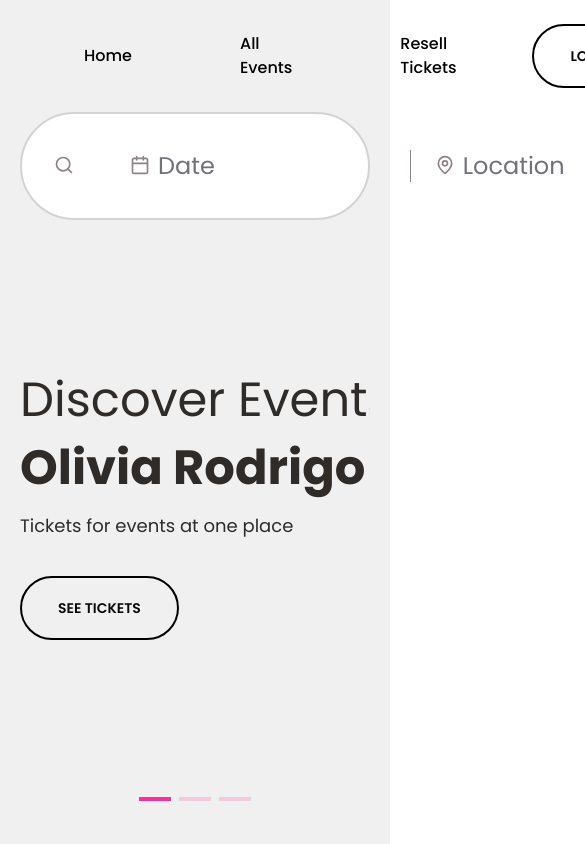
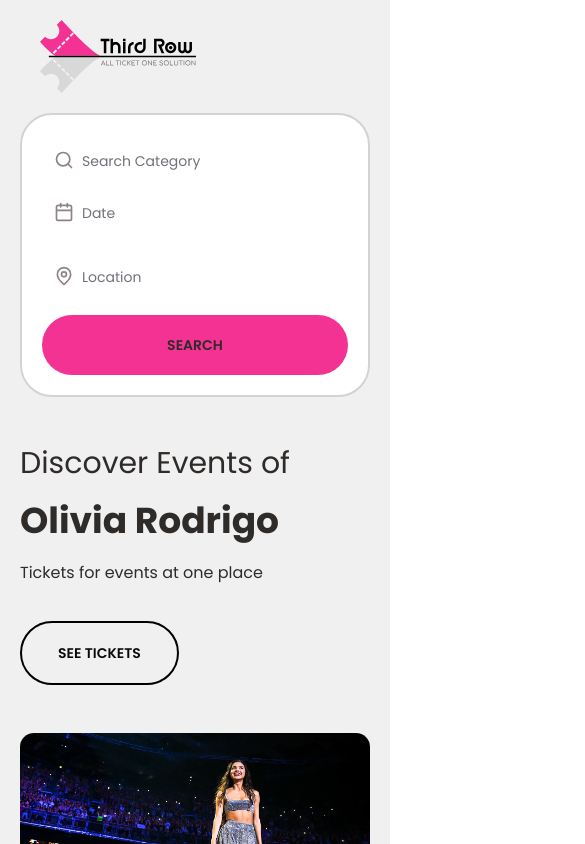
Before and after one commit to arsallanShahab/third-row, a React (Vite) app: page / in a window 390 px wide. Shown: the top 844 px of the page, 585 px wide, since content can reach past the window. Built offline with nearby package versions, Linux system fonts and the light colour scheme.

Commit message:
Refactor Footer and Navbar components for improved responsiveness and layout consistency

```diff
--- a/src/components/system/footer.tsx
+++ b/src/components/system/footer.tsx
@@ -6,7 +6,7 @@
 
 const Footer = (props: Props) => {
   return (
-    <FlexContainer variant="column-start" className="p-15">
+    <FlexContainer variant="column-start" className="p-5 pt-10 md:10 lg:p-15">
       <FlexContainer>
         <img
           src="/logo.svg"
@@ -14,7 +14,7 @@
           className="h-20 w-auto object-contain"
         />
       </FlexContainer>
-      <FlexContainer variant="row-start" gap="7xl">
+      <FlexContainer variant="row-start" gap="7xl" wrap="wrap">
         <FlexContainer variant="column-start">
           <h4 className="text-2xl font-semibold">Who we are?</h4>
           <p className="text-[var(--grey)] max-w-xl">
@@ -23,7 +23,7 @@
             ever since the 1500s
           </p>
         </FlexContainer>
-        <FlexContainer className="gap-20">
+        <FlexContainer className="gap-5 md:gap-10 lg:gap-20">
           <FlexContainer variant="column-start" gap="lg">
             <h4 className="text-xl font-semibold">Main links</h4>
             <FlexContainer variant="column-start" gap="md">
@@ -68,7 +68,11 @@
           </FlexContainer>
         </FlexContainer>
       </FlexContainer>
-      <FlexContainer variant="row-between" className="py-10">
+      <FlexContainer
+        variant="row-between"
+        className="py-10 justify-center md:justify-between"
+        wrap="wrap"
+      >
         <p className="text-[#222222] text-sm">@2025 Third Row</p>
         <FlexContainer alignItems="center">
           <Link to={"/"} className="text-[#222222] text-sm">
--- a/src/components/system/navbar.tsx
+++ b/src/components/system/navbar.tsx
@@ -20,7 +20,7 @@
             className="h-auto w-full object-contain"
           />
         </Link>
-        <FlexContainer alignItems="center" gap="7xl">
+        <FlexContainer alignItems="center" gap="7xl" className="hidden md:flex">
           <Link to="/" className="nav-link">
             Home
           </Link>
--- a/src/pages/home/index.tsx
+++ b/src/pages/home/index.tsx
@@ -103,11 +103,7 @@
         className="section bg-[var(--zinc)]"
         gap="3xl"
       >
-        <FlexContainer
-          variant="row-between"
-          alignItems="center"
-          className="p-5 bg-white rounded-[99px] border-2 border-[#D5D2D3] "
-        >
+        <div className="flex flex-row justify-between items-center flex-wrap sm:flex-nowrap p-5 bg-white md:rounded-[99px] rounded-4xl border-2 border-[#D5D2D3] ">
           <FlexContainer
             alignItems="center"
             gap="none"
@@ -116,56 +112,55 @@
             <Search className="-mt-0.5 w-5 h-5 text-[var(--zinc-dark)] absolute left-3" />
             <Input
               placeholder="Search Category"
-              className="w-full pl-10 pr-3 py-4 text-2xl border-none shadow-none h-auto rounded-[99px] bg-transparent focus:outline-none focus:ring-0 focus:border-none"
+              className="w-full pl-10 pr-3 py-4 text-sm md:text-lg border-none shadow-none h-auto rounded-[99px] bg-transparent focus:outline-none focus:ring-0 focus:border-none"
             />
           </FlexContainer>
-          <span className="h-8 w-[1px] bg-[var(--zinc-dark)]"></span>
-          <FlexContainer alignItems="center">
+          <span className="hidden sm:block h-8 w-[1px] bg-[var(--zinc-dark)]"></span>
+          <FlexContainer
+            alignItems="center"
+            className="flex-1 flex-wrap sm:flex-auto"
+          >
             <FlexContainer
               alignItems="center"
               gap="none"
-              className="w-full relative min-w-[280px]"
+              className="w-full relative md:min-w-[150px] lg:min-w-[280px]"
             >
               <Calendar className="-mt-0.5 w-5 h-5 text-[var(--zinc-dark)] absolute left-3" />
               <Input
                 placeholder="Date"
-                className="w-full pl-10 pr-3 py-4 text-2xl border-none shadow-none h-auto rounded-[99px] bg-transparent focus:outline-none focus:ring-0 focus:border-none"
+                className="w-full pl-10 pr-3 py-4 text-sm md:text-lg border-none shadow-none h-auto rounded-[99px] bg-transparent focus:outline-none focus:ring-0 focus:border-none"
               />
             </FlexContainer>
-            <span className="h-8 w-[1px] bg-[var(--zinc-dark)]"></span>
+            <span className="hidden sm:block h-8 w-[1px] bg-[var(--zinc-dark)]"></span>
 
             <FlexContainer
               alignItems="center"
               gap="none"
-              className="w-full relative min-w-[280px]"
+              className="w-full relative md:min-w-[150px] lg:min-w-[280px]"
             >
               <MapPin className="-mt-0.5 w-5 h-5 text-[var(--zinc-dark)] absolute left-3" />
               <Input
                 placeholder="Location"
-                className="w-full pl-10 pr-3 py-4 text-2xl border-none shadow-none h-auto rounded-[99px] bg-transparent focus:outline-none focus:ring-0 focus:border-none"
+                className="w-full pl-10 pr-3 py-4 text-sm md:text-lg border-none shadow-none h-auto rounded-[99px] bg-transparent focus:outline-none focus:ring-0 focus:border-none"
               />
             </FlexContainer>
-            <button className="btn-filled">SEARCH</button>
+            <button className="btn-filled flex-1 sm:flex-auto">SEARCH</button>
           </FlexContainer>
-        </FlexContainer>
+        </div>
         <Swiper
           spaceBetween={0}
           slidesPerView={1}
-          className="w-fit h-[600px] slideshow"
+          className="w-fit md:h-[600px] slideshow"
           modules={[Pagination, A11y, Autoplay, Thumbs]}
           thumbs={{ swiper: thumbsSwiper }}
           pagination={{ clickable: true }}
         >
           <SwiperSlide className="slide">
-            <FlexContainer
-              className="w-full h-full relative"
-              alignItems="center"
-              gap="7xl"
-            >
+            <div className="flex flex-col md:flex-row items-start md:items-center justify-center w-full h-full relative gap-12">
               <FlexContainer
                 variant="column-start"
                 gap="5xl"
-                className="min-w-[450px]"
+                className="md:min-w-[450px] pt-5 sm:pt-0"
               >
                 <FlexContainer
                   variant="column-start"
@@ -173,13 +168,13 @@
                   className="w-full"
                 >
                   {" "}
-                  <h1 className="text-5xl text-[var(--grey-dark)]">
+                  <h1 className="text-3xl md:text-5xl text-[var(--grey-dark)]">
                     Discover Events of{" "}
                   </h1>
-                  <h1 className="text-5xl text-[var(--grey-dark)] font-bold flex">
+                  <h1 className="text-4xl md:text-5xl text-[var(--grey-dark)] font-bold flex">
                     Olivia Rodrigo
                   </h1>
-                  <p className="text-lg text-[var(--grey-dark)] z-10">
+                  <p className="text-base md:text-lg text-[var(--grey-dark)] z-10">
                     Tickets for events at one place
                   </p>
                 </FlexContainer>
@@ -194,7 +189,7 @@
                   className="w-full h-full object-cover rounded-xl"
                 />
               </div>
-            </FlexContainer>
+            </div>
           </SwiperSlide>
           <SwiperSlide>Slide 2</SwiperSlide>
           <SwiperSlide>Slide 3</SwiperSlide>
@@ -225,7 +220,7 @@
             </button>
           </FlexContainer>
         </FlexContainer>
-        <div className="grid grid-cols-4 gap-7">
+        <div className="grid md:grid-cols-2 lg:grid-cols-4 gap-7">
           <FlexContainer
             variant="column-center"
             className="bg-[#FEF2F2] px-5 py-10 rounded-xl"
@@ -472,7 +467,7 @@
         gap="3xl"
         className="section bg-white pb-10"
       >
-        <FlexContainer variant="row-between" alignItems="center">
+        <FlexContainer wrap="wrap" variant="row-between" alignItems="center">
           <h3 className="text-3xl font-semibold text-[var(--grey-dark)]">
             Popular Near You
           </h3>
@@ -533,7 +528,7 @@
           </div>
           <FlexContainer
             variant="row-between"
-            className="col-span-1 bg-[var(--zinc)] rounded-lg"
+            className="col-span-1 bg-[var(--zinc)] rounded-lg flex-col-reverse md:flex-row"
           >
             <FlexContainer variant="column-between" className="p-5">
               <FlexContainer variant="column-start">
@@ -566,12 +561,12 @@
             <img
               src="/gym.png"
               alt="gym"
-              className="h-full w-[300px] object-cover rounded-lg"
+              className="h-[300px] w-auto md:h-full md:w-[300px] object-cover rounded-lg"
             />
           </FlexContainer>
           <FlexContainer
             variant="row-between"
-            className="col-span-1 bg-[var(--zinc)] rounded-lg"
+            className="col-span-1 bg-[var(--zinc)] rounded-lg flex-col-reverse md:flex-row"
           >
             <FlexContainer variant="column-between" className="p-5">
               <FlexContainer variant="column-start">
@@ -604,7 +599,7 @@
             <img
               src="/gym.png"
               alt="gym"
-              className="h-full w-[300px] object-cover rounded-lg"
+              className="h-[300px] w-auto md:h-full md:w-[300px] object-cover rounded-lg"
             />
           </FlexContainer>
         </div>
```
